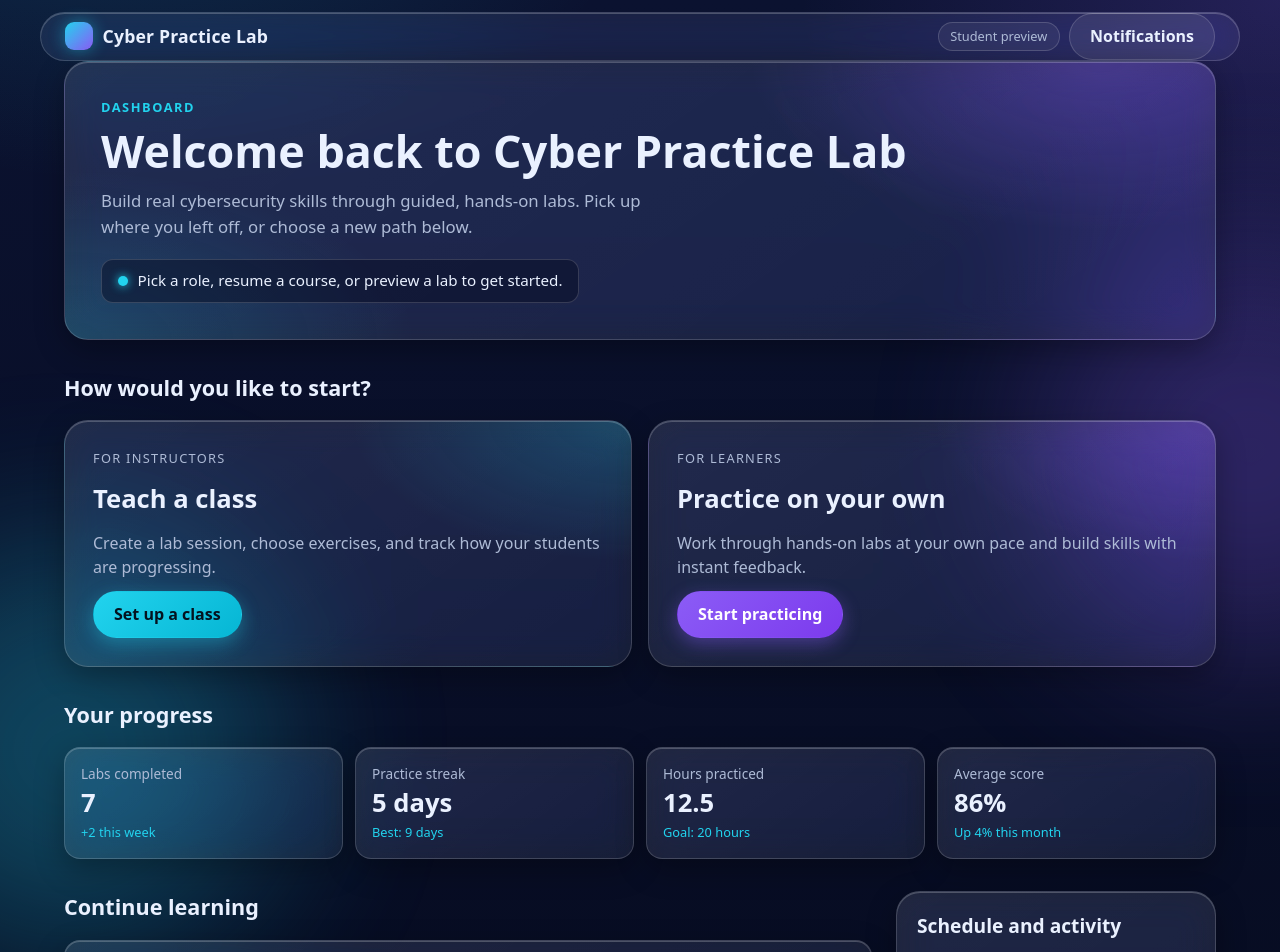
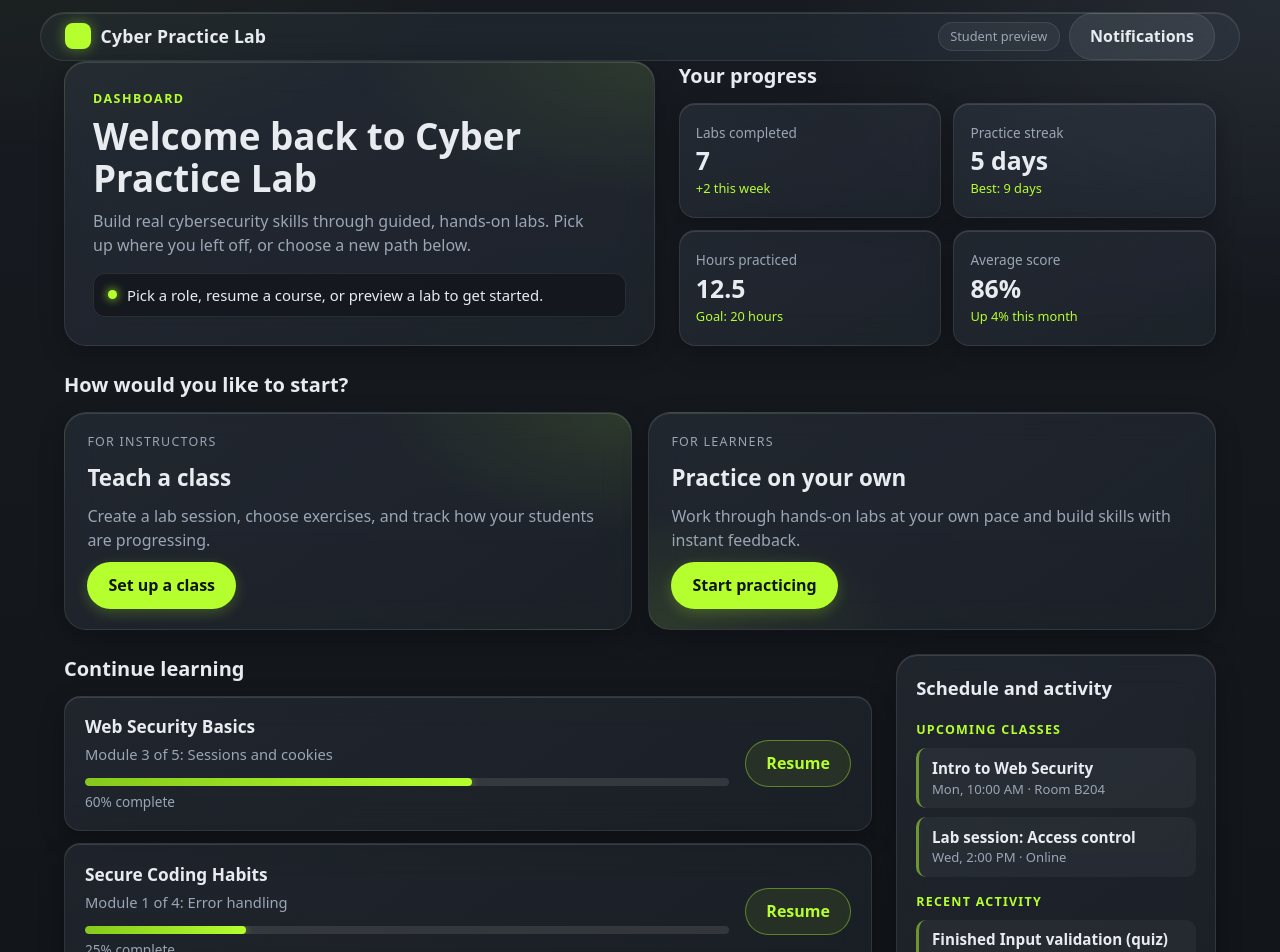
Before and after one commit to parthark-05/cyber-practice-lab, a React app in the folder frontend/: page / in a window 1280 px wide. Shown: the top 952 px of the page. Built offline with nearby package versions, Linux system fonts and the light colour scheme; the HTML template or start-up script is replaced by a standard one.

Commit message:
Polish dashboard with lime cursor glow

```diff
--- a/frontend/src/App.css
+++ b/frontend/src/App.css
@@ -1,19 +1,16 @@
 /* ---------- Design tokens ---------- */
 :root {
-  --bg: #060b1f;
-  --bg-mid: #0b1230;
-  --text: #eaf1ff;
-  --text-muted: #aebbd6;
-  --cyan: #22d3ee;
-  --cyan-strong: #06b6d4;
-  --violet: #8b5cf6;
-  --violet-strong: #7c3aed;
-  --glass-bg: rgba(255, 255, 255, 0.07);
-  --glass-bg-strong: rgba(255, 255, 255, 0.11);
-  --glass-border: rgba(255, 255, 255, 0.16);
-  --glass-highlight: rgba(255, 255, 255, 0.22);
-  --focus: #67e8f9;
-  --radius-lg: 24px;
+  --bg: #111418;
+  --bg-mid: #171b21;
+  --text: #e8ecf1;
+  --text-muted: #9ba6b5;
+  --lime: #b5ff2e;
+  --lime-soft: rgba(181, 255, 46, 0.14);
+  --glass-bg: rgba(148, 163, 184, 0.07);
+  --glass-bg-strong: rgba(148, 163, 184, 0.11);
+  --glass-border: rgba(255, 255, 255, 0.09);
+  --glass-highlight: rgba(255, 255, 255, 0.12);
+  --radius-lg: 22px;
   --radius-md: 16px;
   --radius-sm: 12px;
   --ease: cubic-bezier(0.22, 1, 0.36, 1);
@@ -33,32 +30,9 @@ body {
   overflow-x: clip;
   color: var(--text);
   background:
-    radial-gradient(900px 600px at 10% -10%, rgba(34, 211, 238, 0.16), transparent 60%),
-    radial-gradient(800px 600px at 100% 0%, rgba(139, 92, 246, 0.2), transparent 60%),
-    linear-gradient(180deg, var(--bg-mid) 0%, var(--bg) 70%);
-}
-
-.glow {
-  position: fixed;
-  width: 420px;
-  height: 420px;
-  border-radius: 50%;
-  filter: blur(90px);
-  opacity: 0.28;
-  pointer-events: none;
-  z-index: 0;
-}
-
-.glow-cyan {
-  background: var(--cyan);
-  bottom: -160px;
-  left: -140px;
-}
-
-.glow-violet {
-  background: var(--violet);
-  top: 30%;
-  right: -180px;
+    radial-gradient(900px 500px at 0% -10%, rgba(181, 255, 46, 0.06), transparent 60%),
+    radial-gradient(800px 500px at 100% 0%, rgba(148, 163, 184, 0.12), transparent 60%),
+    linear-gradient(180deg, var(--bg-mid) 0%, var(--bg) 75%);
 }
 
 .site-header,
@@ -77,12 +51,38 @@ body {
 
 .main {
   flex: 1;
-  padding-top: 1.5rem;
-  padding-bottom: 2.5rem;
+  padding-top: 1rem;
+  padding-bottom: 2rem;
 }
 
 .section {
-  margin-bottom: 2rem;
+  margin-bottom: 1.5rem;
+}
+
+/* ---------- Cursor glow (follows the mouse, set up in App.jsx) ---------- */
+.cursor-glow {
+  position: fixed;
+  top: 0;
+  left: 0;
+  width: 360px;
+  height: 360px;
+  border-radius: 50%;
+  background: radial-gradient(
+    circle,
+    rgba(181, 255, 46, 0.2) 0%,
+    rgba(181, 255, 46, 0.07) 40%,
+    transparent 70%
+  );
+  filter: blur(28px);
+  opacity: 0;
+  pointer-events: none;
+  z-index: 0;
+  will-change: transform;
+  transition: opacity 0.4s ease;
+}
+
+.cursor-glow.is-active {
+  opacity: 1;
 }
 
 /* ---------- Glass panel (shared by all cards) ---------- */
@@ -97,29 +97,53 @@ body {
   border-radius: var(--radius-lg);
   box-shadow:
     inset 0 1px 0 var(--glass-highlight),
-    0 10px 30px rgba(0, 0, 0, 0.3);
-  -webkit-backdrop-filter: blur(18px) saturate(150%);
-  backdrop-filter: blur(18px) saturate(150%);
+    0 8px 24px rgba(0, 0, 0, 0.28);
+  -webkit-backdrop-filter: blur(16px) saturate(130%);
+  backdrop-filter: blur(16px) saturate(130%);
   transition:
     transform 0.25s var(--ease),
     box-shadow 0.25s var(--ease),
     border-color 0.25s var(--ease);
 }
 
+/* A faint highlight that sits under the mouse (position set in App.jsx) */
+.panel::before {
+  content: "";
+  position: absolute;
+  inset: 0;
+  border-radius: inherit;
+  pointer-events: none;
+  background: radial-gradient(
+    220px circle at var(--mx, 50%) var(--my, 50%),
+    rgba(181, 255, 46, 0.07),
+    transparent 70%
+  );
+  opacity: 0;
+  transition: opacity 0.3s var(--ease);
+}
+
+.panel:hover::before {
+  opacity: 1;
+}
+
+.panel:hover {
+  transform: translateY(-2px);
+  border-color: rgba(181, 255, 46, 0.28);
+  box-shadow:
+    inset 0 1px 0 var(--glass-highlight),
+    0 14px 32px rgba(0, 0, 0, 0.36),
+    0 0 20px rgba(181, 255, 46, 0.06);
+}
+
+.panel:active {
+  transform: translateY(0);
+}
+
 /* Fallback for browsers without backdrop-filter */
 @supports not ((backdrop-filter: blur(1px)) or (-webkit-backdrop-filter: blur(1px))) {
   .panel {
-    background: rgba(20, 28, 62, 0.92);
+    background: rgba(30, 36, 44, 0.94);
   }
-}
-
-.panel:hover {
-  transform: translateY(-3px);
-  border-color: rgba(103, 232, 249, 0.4);
-  box-shadow:
-    inset 0 1px 0 var(--glass-highlight),
-    0 16px 40px rgba(0, 0, 0, 0.38),
-    0 0 28px rgba(34, 211, 238, 0.12);
 }
 
 /* ---------- Header ---------- */
@@ -133,13 +157,13 @@ body {
   justify-content: space-between;
   gap: 0.75rem;
   flex-wrap: wrap;
-  padding: 0.7rem 1rem;
+  padding: 0.6rem 1rem;
   background: var(--glass-bg);
   border: 1px solid var(--glass-border);
   border-radius: 999px;
   box-shadow: inset 0 1px 0 var(--glass-highlight);
-  -webkit-backdrop-filter: blur(18px) saturate(150%);
-  backdrop-filter: blur(18px) saturate(150%);
+  -webkit-backdrop-filter: blur(16px) saturate(130%);
+  backdrop-filter: blur(16px) saturate(130%);
 }
 
 .brand {
@@ -149,11 +173,11 @@ body {
 }
 
 .brand-mark {
-  width: 28px;
-  height: 28px;
-  border-radius: 9px;
-  background: linear-gradient(135deg, var(--cyan), var(--violet));
-  box-shadow: 0 0 16px rgba(34, 211, 238, 0.45);
+  width: 26px;
+  height: 26px;
+  border-radius: 8px;
+  background: var(--lime);
+  box-shadow: 0 0 14px rgba(181, 255, 46, 0.4);
 }
 
 .brand-name {
@@ -172,73 +196,86 @@ body {
   padding: 0.25rem 0.7rem;
   border: 1px solid var(--glass-border);
   border-radius: 999px;
-  background: rgba(255, 255, 255, 0.06);
+  background: rgba(255, 255, 255, 0.05);
   color: var(--text-muted);
   font-size: 0.8rem;
 }
 
-/* ---------- Welcome area ---------- */
+/* ---------- Top area: welcome + progress ---------- */
+.top-grid {
+  display: grid;
+  grid-template-columns: minmax(0, 1fr);
+  gap: 1rem;
+  margin-bottom: 1.5rem;
+}
+
 .hero {
-  margin-bottom: 2rem;
-  padding: 1.5rem;
+  display: flex;
+  flex-direction: column;
+  justify-content: center;
+  padding: 1.25rem;
   background:
-    radial-gradient(500px 240px at 90% 0%, rgba(139, 92, 246, 0.28), transparent 70%),
-    radial-gradient(500px 240px at 0% 100%, rgba(34, 211, 238, 0.2), transparent 70%),
+    radial-gradient(420px 200px at 100% 0%, rgba(181, 255, 46, 0.09), transparent 70%),
     linear-gradient(145deg, var(--glass-bg-strong), var(--glass-bg));
 }
 
 .eyebrow {
-  margin: 0 0 0.5rem;
-  color: var(--cyan);
-  font-size: 0.8rem;
+  margin: 0 0 0.4rem;
+  color: var(--lime);
+  font-size: 0.78rem;
   font-weight: 600;
   letter-spacing: 0.12em;
   text-transform: uppercase;
 }
 
 .hero-title {
-  margin: 0 0 0.75rem;
-  font-size: clamp(1.75rem, 5vw, 2.8rem);
+  margin: 0 0 0.6rem;
+  font-size: clamp(1.6rem, 4vw, 2.3rem);
   line-height: 1.15;
 }
 
 .hero-text {
-  max-width: 60ch;
-  margin: 0 0 1.25rem;
+  max-width: 56ch;
+  margin: 0 0 1rem;
   color: var(--text-muted);
-  font-size: 1.05rem;
+  font-size: 1rem;
 }
 
 .status {
-  display: inline-flex;
+  display: flex;
   align-items: center;
   gap: 0.6rem;
   margin: 0;
-  padding: 0.6rem 1rem;
-  background: rgba(6, 11, 31, 0.45);
+  padding: 0.6rem 0.9rem;
+  background: rgba(10, 12, 15, 0.45);
   border: 1px solid var(--glass-border);
   border-radius: var(--radius-sm);
-  font-size: 0.95rem;
+  font-size: 0.93rem;
 }
 
 .status-dot {
   flex-shrink: 0;
-  width: 10px;
-  height: 10px;
+  width: 9px;
+  height: 9px;
   border-radius: 50%;
-  background: var(--cyan);
-  box-shadow: 0 0 10px var(--cyan);
+  background: var(--lime);
+  box-shadow: 0 0 10px var(--lime);
+}
+
+.progress-section {
+  display: flex;
+  flex-direction: column;
 }
 
 /* ---------- Shared text styles ---------- */
 .section-title {
-  margin: 0 0 1rem;
-  font-size: 1.35rem;
+  margin: 0 0 0.75rem;
+  font-size: 1.25rem;
 }
 
 .card-title {
   margin: 0;
-  font-size: 1.1rem;
+  font-size: 1.08rem;
 }
 
 .card-text {
@@ -252,6 +289,41 @@ body {
   font-size: 0.92rem;
 }
 
+/* ---------- Stat cards ---------- */
+.stat-grid {
+  flex: 1;
+  list-style: none;
+  margin: 0;
+  padding: 0;
+  display: grid;
+  grid-template-columns: repeat(2, 1fr);
+  gap: 0.75rem;
+}
+
+.stat-card {
+  display: flex;
+  flex-direction: column;
+  justify-content: center;
+  gap: 0.2rem;
+  padding: 0.9rem 1rem;
+  border-radius: var(--radius-md);
+}
+
+.stat-label {
+  color: var(--text-muted);
+  font-size: 0.85rem;
+}
+
+.stat-value {
+  font-size: 1.55rem;
+  line-height: 1.2;
+}
+
+.stat-note {
+  color: var(--lime);
+  font-size: 0.8rem;
+}
+
 /* ---------- Role cards ---------- */
 .role-grid {
   display: grid;
@@ -263,70 +335,37 @@ body {
   display: flex;
   flex-direction: column;
   align-items: flex-start;
-  gap: 0.75rem;
-  padding: 1.75rem;
+  gap: 0.6rem;
+  padding: 1.25rem 1.4rem;
 }
 
 .role-card-teach {
   background:
-    radial-gradient(400px 200px at 100% 0%, rgba(34, 211, 238, 0.22), transparent 70%),
+    radial-gradient(360px 170px at 100% 0%, rgba(181, 255, 46, 0.1), transparent 70%),
     linear-gradient(145deg, var(--glass-bg-strong), var(--glass-bg));
 }
 
 .role-card-practice {
   background:
-    radial-gradient(400px 200px at 100% 0%, rgba(139, 92, 246, 0.28), transparent 70%),
+    radial-gradient(360px 170px at 0% 100%, rgba(181, 255, 46, 0.1), transparent 70%),
     linear-gradient(145deg, var(--glass-bg-strong), var(--glass-bg));
 }
 
 .role-tag {
   margin: 0;
   color: var(--text-muted);
-  font-size: 0.8rem;
+  font-size: 0.78rem;
   letter-spacing: 0.1em;
   text-transform: uppercase;
 }
 
 .role-title {
   margin: 0;
-  font-size: 1.6rem;
+  font-size: 1.4rem;
 }
 
 .role-card .card-text {
   flex: 1;
-}
-
-/* ---------- Stat cards ---------- */
-.stat-grid {
-  list-style: none;
-  margin: 0;
-  padding: 0;
-  display: grid;
-  grid-template-columns: repeat(2, 1fr);
-  gap: 0.75rem;
-}
-
-.stat-card {
-  display: flex;
-  flex-direction: column;
-  gap: 0.25rem;
-  padding: 1rem;
-  border-radius: var(--radius-md);
-}
-
-.stat-label {
-  color: var(--text-muted);
-  font-size: 0.85rem;
-}
-
-.stat-value {
-  font-size: 1.6rem;
-  line-height: 1.2;
-}
-
-.stat-note {
-  color: var(--cyan);
-  font-size: 0.8rem;
 }
 
 /* ---------- Page layout (content + sidebar) ---------- */
@@ -357,7 +396,7 @@ body {
   flex-direction: column;
   align-items: flex-start;
   gap: 1rem;
-  padding: 1.25rem;
+  padding: 1.1rem 1.25rem;
   border-radius: var(--radius-md);
 }
 
@@ -368,16 +407,16 @@ body {
 .progress {
   height: 8px;
   overflow: hidden;
-  background: rgba(255, 255, 255, 0.12);
+  background: rgba(255, 255, 255, 0.1);
   border-radius: 999px;
 }
 
 .progress-fill {
   display: block;
   height: 100%;
-  background: linear-gradient(90deg, var(--cyan), var(--violet));
+  background: linear-gradient(90deg, #86c91c, var(--lime));
   border-radius: 999px;
-  box-shadow: 0 0 10px rgba(34, 211, 238, 0.5);
+  box-shadow: 0 0 8px rgba(181, 255, 46, 0.4);
 }
 
 .progress-text {
@@ -400,8 +439,8 @@ body {
   display: flex;
   flex-direction: column;
   align-items: flex-start;
-  gap: 0.85rem;
-  padding: 1.25rem;
+  gap: 0.8rem;
+  padding: 1.2rem;
   border-radius: var(--radius-md);
 }
 
@@ -427,18 +466,18 @@ body {
 }
 
 .badge-beginner {
-  color: #6ee7b7;
-  background: rgba(16, 185, 129, 0.14);
+  color: var(--text-muted);
+  background: rgba(255, 255, 255, 0.05);
 }
 
 .badge-intermediate {
-  color: #67e8f9;
-  background: rgba(34, 211, 238, 0.14);
+  color: var(--lime);
+  background: transparent;
 }
 
 .badge-advanced {
-  color: #c4b5fd;
-  background: rgba(139, 92, 246, 0.2);
+  color: var(--lime);
+  background: var(--lime-soft);
 }
 
 .tag-list {
@@ -452,7 +491,7 @@ body {
 
 .tag {
   padding: 0.1rem 0.6rem;
-  background: rgba(255, 255, 255, 0.08);
+  background: rgba(255, 255, 255, 0.07);
   border-radius: 999px;
   color: var(--text-muted);
   font-size: 0.78rem;
@@ -478,22 +517,22 @@ body {
 
 /* ---------- Side panels ---------- */
 .side-panel {
-  padding: 1.25rem;
   display: flex;
   flex-direction: column;
   align-items: flex-start;
   gap: 0.5rem;
+  padding: 1.2rem;
 }
 
 .side-title {
   margin: 0 0 0.25rem;
-  font-size: 1.2rem;
+  font-size: 1.15rem;
 }
 
 .side-subtitle {
   margin: 0.5rem 0 0;
-  color: var(--cyan);
-  font-size: 0.8rem;
+  color: var(--lime);
+  font-size: 0.78rem;
   letter-spacing: 0.1em;
   text-transform: uppercase;
 }
@@ -505,15 +544,15 @@ body {
   padding: 0;
   display: flex;
   flex-direction: column;
-  gap: 0.6rem;
+  gap: 0.55rem;
 }
 
 .timeline-item {
   display: flex;
   flex-direction: column;
-  padding: 0.6rem 0.8rem;
-  background: rgba(255, 255, 255, 0.05);
-  border-left: 3px solid var(--violet);
+  padding: 0.55rem 0.8rem;
+  background: rgba(255, 255, 255, 0.045);
+  border-left: 3px solid rgba(181, 255, 46, 0.5);
   border-radius: 10px;
 }
 
@@ -529,20 +568,17 @@ body {
 
 .safety-note {
   padding: 1.1rem 1.25rem;
-  background:
-    linear-gradient(145deg, rgba(245, 197, 66, 0.14), rgba(245, 197, 66, 0.05));
-  border-color: rgba(245, 197, 66, 0.45);
+  border-left: 4px solid var(--lime);
 }
 
 .safety-title {
   margin: 0 0 0.4rem;
-  color: #fcd34d;
+  color: var(--lime);
   font-size: 1.05rem;
 }
 
 .safety-text {
   margin: 0;
-  color: var(--text);
   font-size: 0.95rem;
 }
 
@@ -571,63 +607,53 @@ body {
     transform 0.18s var(--ease),
     box-shadow 0.18s var(--ease),
     background-color 0.18s var(--ease),
+    border-color 0.18s var(--ease),
     filter 0.18s var(--ease);
 }
 
 .button:hover {
-  transform: translateY(-2px);
+  transform: translateY(-1px);
 }
 
 .button:active {
-  transform: translateY(0) scale(0.96);
+  transform: translateY(0) scale(0.97);
 }
 
 .button-primary {
-  background: linear-gradient(135deg, var(--cyan), var(--cyan-strong));
-  color: #04121f;
-  box-shadow: 0 6px 18px rgba(34, 211, 238, 0.35);
+  background: var(--lime);
+  color: #10150a;
+  box-shadow: 0 4px 14px rgba(181, 255, 46, 0.22);
 }
 
 .button-primary:hover {
-  box-shadow: 0 8px 26px rgba(34, 211, 238, 0.5);
-  filter: brightness(1.08);
-}
-
-.button-violet {
-  background: linear-gradient(135deg, var(--violet), var(--violet-strong));
-  color: #ffffff;
-  box-shadow: 0 6px 18px rgba(139, 92, 246, 0.4);
-}
-
-.button-violet:hover {
-  box-shadow: 0 8px 26px rgba(139, 92, 246, 0.55);
-  filter: brightness(1.1);
+  box-shadow: 0 6px 22px rgba(181, 255, 46, 0.38);
+  filter: brightness(1.05);
 }
 
 .button-secondary {
-  background: rgba(34, 211, 238, 0.1);
-  border-color: rgba(34, 211, 238, 0.5);
-  color: #a5f3fc;
+  background: rgba(181, 255, 46, 0.08);
+  border-color: rgba(181, 255, 46, 0.4);
+  color: var(--lime);
 }
 
 .button-secondary:hover {
-  background: rgba(34, 211, 238, 0.2);
-  box-shadow: 0 0 18px rgba(34, 211, 238, 0.25);
+  background: rgba(181, 255, 46, 0.16);
+  border-color: rgba(181, 255, 46, 0.65);
 }
 
 .button-ghost {
-  background: rgba(255, 255, 255, 0.08);
+  background: rgba(255, 255, 255, 0.07);
   border-color: var(--glass-border);
   color: var(--text);
 }
 
 .button-ghost:hover {
-  background: rgba(255, 255, 255, 0.16);
+  background: rgba(255, 255, 255, 0.13);
 }
 
 /* ---------- Visible keyboard focus ---------- */
 .button:focus-visible {
-  outline: 3px solid var(--focus);
+  outline: 3px solid var(--lime);
   outline-offset: 3px;
 }
 
@@ -637,8 +663,8 @@ body {
     padding: 0 1.5rem;
   }
 
-  .hero {
-    padding: 2.25rem;
+  .stat-grid {
+    grid-template-columns: repeat(4, 1fr);
   }
 
   .role-grid {
@@ -662,8 +688,17 @@ body {
 
 /* ---------- Desktop ---------- */
 @media (min-width: 960px) {
+  .top-grid {
+    grid-template-columns: minmax(0, 1.1fr) minmax(0, 1fr);
+    gap: 1.5rem;
+  }
+
+  .hero {
+    padding: 1.75rem;
+  }
+
   .stat-grid {
-    grid-template-columns: repeat(4, 1fr);
+    grid-template-columns: repeat(2, 1fr);
   }
 
   .layout {
@@ -684,14 +719,31 @@ body {
   }
 }
 
+/* ---------- Touch devices: no cursor glow ---------- */
+@media (hover: none), (pointer: coarse) {
+  .cursor-glow {
+    display: none;
+  }
+
+  .panel::before {
+    display: none;
+  }
+}
+
 /* ---------- Reduced motion ---------- */
 @media (prefers-reduced-motion: reduce) {
+  .cursor-glow {
+    display: none;
+  }
+
   .panel,
+  .panel::before,
   .button {
     transition: none;
   }
 
   .panel:hover,
+  .panel:active,
   .button:hover,
   .button:active {
     transform: none;
--- a/frontend/src/App.jsx
+++ b/frontend/src/App.jsx
@@ -1,4 +1,4 @@
-import { useState } from "react";
+import { useEffect, useRef, useState } from "react";
 import "./App.css";
 
 // ---------- Mock data (no network requests) ----------
@@ -20,7 +20,7 @@ const roles = [
     description:
       "Work through hands-on labs at your own pace and build skills with instant feedback.",
     buttonLabel: "Start practicing",
-    buttonClass: "button-violet",
+    buttonClass: "button-primary",
     message: "Solo practice is coming soon. (Mock action: Practice on your own)",
   },
 ];
@@ -98,15 +98,101 @@ function App() {
     "Pick a role, resume a course, or preview a lab to get started."
   );
 
+  // A reference to the glowing circle that follows the mouse.
+  const cursorGlowRef = useRef(null);
+
   function handleAction(message) {
     setStatusMessage(message);
   }
 
+  // Pointer effects: a soft glow follows the mouse, and glass panels
+  // get a faint highlight where the mouse is. Nothing here changes layout.
+  useEffect(() => {
+    const glow = cursorGlowRef.current;
+    if (!glow) return;
+
+    // Only run on devices with a real mouse, and only if the person has
+    // not asked for reduced motion.
+    const hasMouse = window.matchMedia("(hover: hover) and (pointer: fine)");
+    const reduceMotion = window.matchMedia("(prefers-reduced-motion: reduce)");
+    if (!hasMouse.matches || reduceMotion.matches) return;
+
+    let targetX = 0; // where the mouse is
+    let targetY = 0;
+    let currentX = 0; // where the glow is drawn (it eases toward the mouse)
+    let currentY = 0;
+    let frameId = null;
+    let hasMoved = false;
+
+    function draw() {
+      // Move 12% of the remaining distance each frame for a smooth trail.
+      currentX += (targetX - currentX) * 0.12;
+      currentY += (targetY - currentY) * 0.12;
+      glow.style.transform =
+        "translate3d(" + currentX + "px, " + currentY + "px, 0) translate(-50%, -50%)";
+
+      const isClose =
+        Math.abs(targetX - currentX) < 0.5 && Math.abs(targetY - currentY) < 0.5;
+      // Keep animating until the glow catches up, then stop to save work.
+      frameId = isClose ? null : requestAnimationFrame(draw);
+    }
+
+    function handlePointerMove(event) {
+      // Ignore touch and pen input. Only a mouse moves the glow.
+      if (event.pointerType !== "mouse") return;
+
+      targetX = event.clientX;
+      targetY = event.clientY;
+
+      if (!hasMoved) {
+        // First movement: place the glow right at the cursor and show it.
+        hasMoved = true;
+        currentX = targetX;
+        currentY = targetY;
+        glow.classList.add("is-active");
+      }
+
+      if (frameId === null) {
+        frameId = requestAnimationFrame(draw);
+      }
+
+      // If the mouse is over a glass panel, tell the panel where it is
+      // (relative to the panel) so CSS can place a faint highlight there.
+      if (event.target instanceof Element) {
+        const panel = event.target.closest(".panel");
+        if (panel) {
+          const box = panel.getBoundingClientRect();
+          panel.style.setProperty("--mx", event.clientX - box.left + "px");
+          panel.style.setProperty("--my", event.clientY - box.top + "px");
+        }
+      }
+    }
+
+    function handlePointerLeave() {
+      glow.classList.remove("is-active");
+    }
+
+    function handlePointerEnter() {
+      if (hasMoved) glow.classList.add("is-active");
+    }
+
+    window.addEventListener("pointermove", handlePointerMove, { passive: true });
+    document.documentElement.addEventListener("pointerleave", handlePointerLeave);
+    document.documentElement.addEventListener("pointerenter", handlePointerEnter);
+
+    // Clean up when the component is removed.
+    return () => {
+      window.removeEventListener("pointermove", handlePointerMove);
+      document.documentElement.removeEventListener("pointerleave", handlePointerLeave);
+      document.documentElement.removeEventListener("pointerenter", handlePointerEnter);
+      if (frameId !== null) cancelAnimationFrame(frameId);
+    };
+  }, []);
+
   return (
     <div className="app">
-      {/* Decorative background glows */}
-      <div className="glow glow-cyan" aria-hidden="true"></div>
-      <div className="glow glow-violet" aria-hidden="true"></div>
+      {/* Decorative glow that follows the mouse (hidden from screen readers) */}
+      <div className="cursor-glow" ref={cursorGlowRef} aria-hidden="true"></div>
 
       <header className="site-header">
         <div className="container header-inner">
@@ -130,21 +216,38 @@ function App() {
       </header>
 
       <main className="container main">
-        {/* Welcome area */}
+        {/* Welcome area and progress stats, side by side on desktop */}
+        <div className="top-grid">
           <section className="panel hero" aria-labelledby="welcome-heading">
             <p className="eyebrow">Dashboard</p>
             <h1 id="welcome-heading" className="hero-title">
               Welcome back to Cyber Practice Lab
             </h1>
             <p className="hero-text">
-            Build real cybersecurity skills through guided, hands-on labs. Pick
-            up where you left off, or choose a new path below.
+              Build real cybersecurity skills through guided, hands-on labs.
+              Pick up where you left off, or choose a new path below.
             </p>
             <p className="status" role="status" aria-live="polite">
               <span className="status-dot" aria-hidden="true"></span>
               {statusMessage}
             </p>
           </section>
+
+          <section className="progress-section" aria-labelledby="stats-heading">
+            <h2 id="stats-heading" className="section-title">
+              Your progress
+            </h2>
+            <ul className="stat-grid">
+              {stats.map((stat) => (
+                <li key={stat.id} className="panel stat-card">
+                  <span className="stat-label">{stat.label}</span>
+                  <strong className="stat-value">{stat.value}</strong>
+                  <span className="stat-note">{stat.note}</span>
+                </li>
+              ))}
+            </ul>
+          </section>
+        </div>
 
         {/* Role cards */}
         <section className="section" aria-labelledby="roles-heading">
@@ -170,22 +273,6 @@ function App() {
               </article>
             ))}
           </div>
-        </section>
-
-        {/* Stat cards */}
-        <section className="section" aria-labelledby="stats-heading">
-          <h2 id="stats-heading" className="section-title">
-            Your progress
-          </h2>
-          <ul className="stat-grid">
-            {stats.map((stat) => (
-              <li key={stat.id} className="panel stat-card">
-                <span className="stat-label">{stat.label}</span>
-                <strong className="stat-value">{stat.value}</strong>
-                <span className="stat-note">{stat.note}</span>
-              </li>
-            ))}
-          </ul>
         </section>
 
         <div className="layout">
```
Lines whose indentation alone changed are shown as unchanged.
